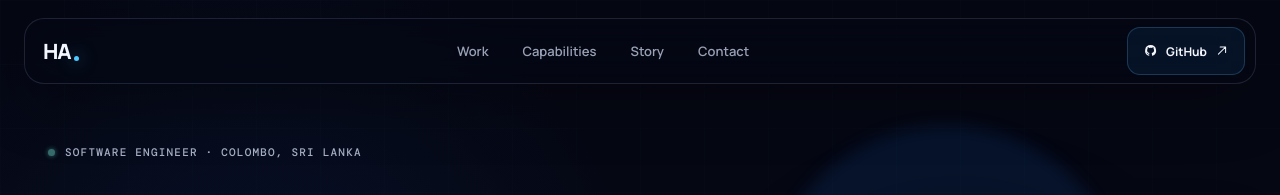
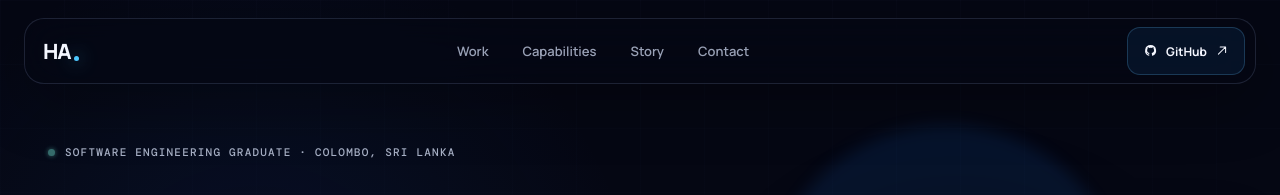
Before and after one commit to Himath2002/Himath2002.github.io, a React (Vite) app: page / in a window 1280 px wide. Shown: the top 195 px of the page. Built offline with nearby package versions, Linux system fonts and the light colour scheme.

Commit message:
docs: reflect graduate status

```diff
--- a/index.html
+++ b/index.html
@@ -4,7 +4,7 @@
     <meta charset="UTF-8" />
     <meta name="viewport" content="width=device-width, initial-scale=1.0" />
     <meta name="theme-color" content="#050713" />
-    <meta name="description" content="Himath Ahangama — software engineer turning hard problems into clear decisions and dependable, verified software." />
+    <meta name="description" content="Himath Ahangama — software engineering graduate turning hard problems into clear decisions and dependable, verified software." />
     <meta property="og:type" content="website" />
     <meta property="og:title" content="Himath Ahangama — Software Engineer" />
     <meta property="og:description" content="Hard problems. Clear decisions. Software that delivers." />
--- a/src/App.tsx
+++ b/src/App.tsx
@@ -265,7 +265,7 @@ function App() {
           <div className="hero-orb orb-one" aria-hidden="true" />
           <div className="hero-orb orb-two" aria-hidden="true" />
           <div className="hero-copy">
-            <div className="eyebrow hero-eyebrow"><span /> Software engineer · Colombo, Sri Lanka</div>
+            <div className="eyebrow hero-eyebrow"><span /> Software engineering graduate · Colombo, Sri Lanka</div>
             <h1 aria-label="Hard problems. Clear decisions. Software that delivers.">
               <span className="hero-line"><i>Hard problems<span className="accent-dot">.</span></i></span>
               <span className="hero-line"><i>Clear decisions<span className="accent-dot">.</span></i></span>
@@ -423,7 +423,7 @@ function App() {
             <div className="timeline" data-reveal>
               <article>
                 <span className="timeline-date">University</span>
-                <div><h3>Bachelor&apos;s in Software Engineering</h3><p>Curtin University · Degree completed with Distinction</p></div>
+                <div><h3>Software Engineering Graduate</h3><p>Curtin University · Bachelor&apos;s degree completed with Distinction</p></div>
                 <strong>Distinction</strong>
               </article>
               <article>
```
Also changed, not shown: 1 other file (tests, documents, lock files or other folders).
